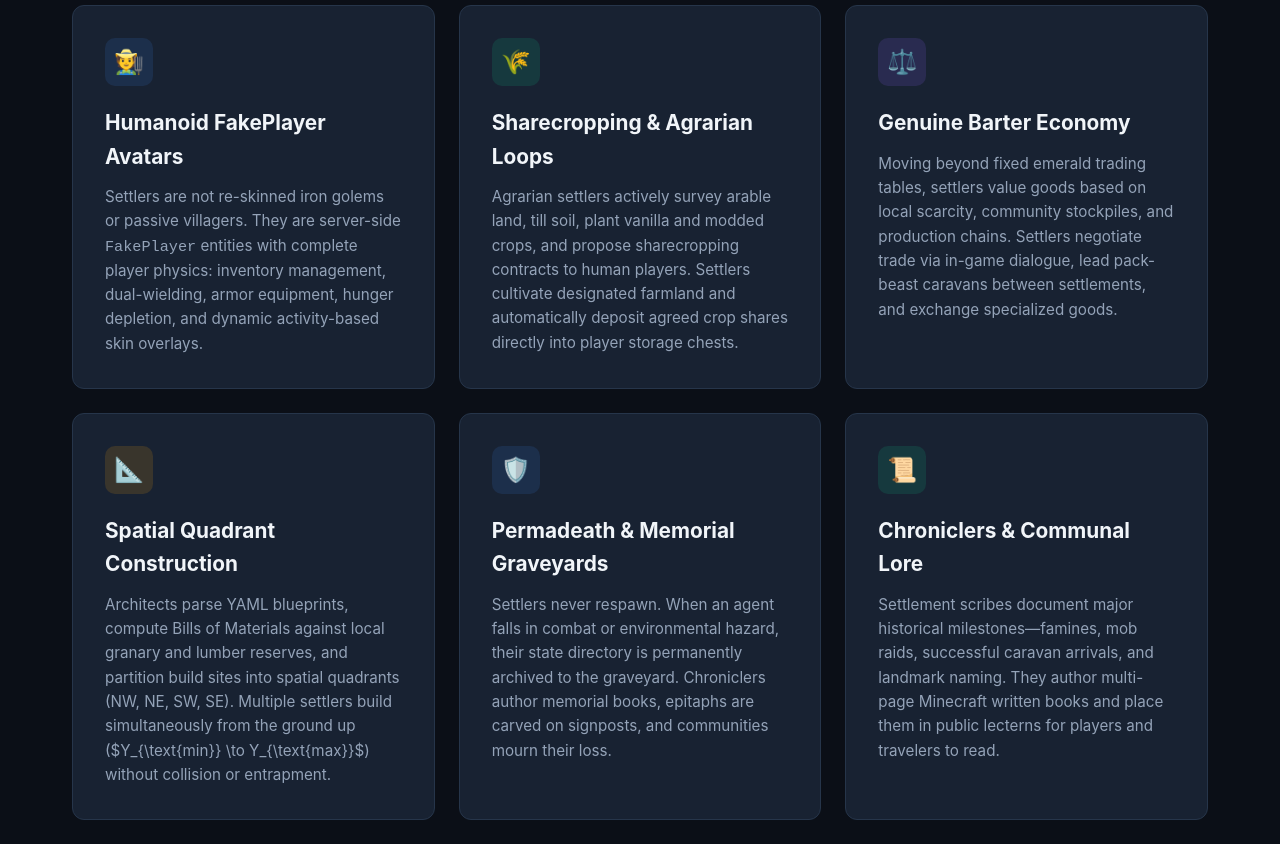
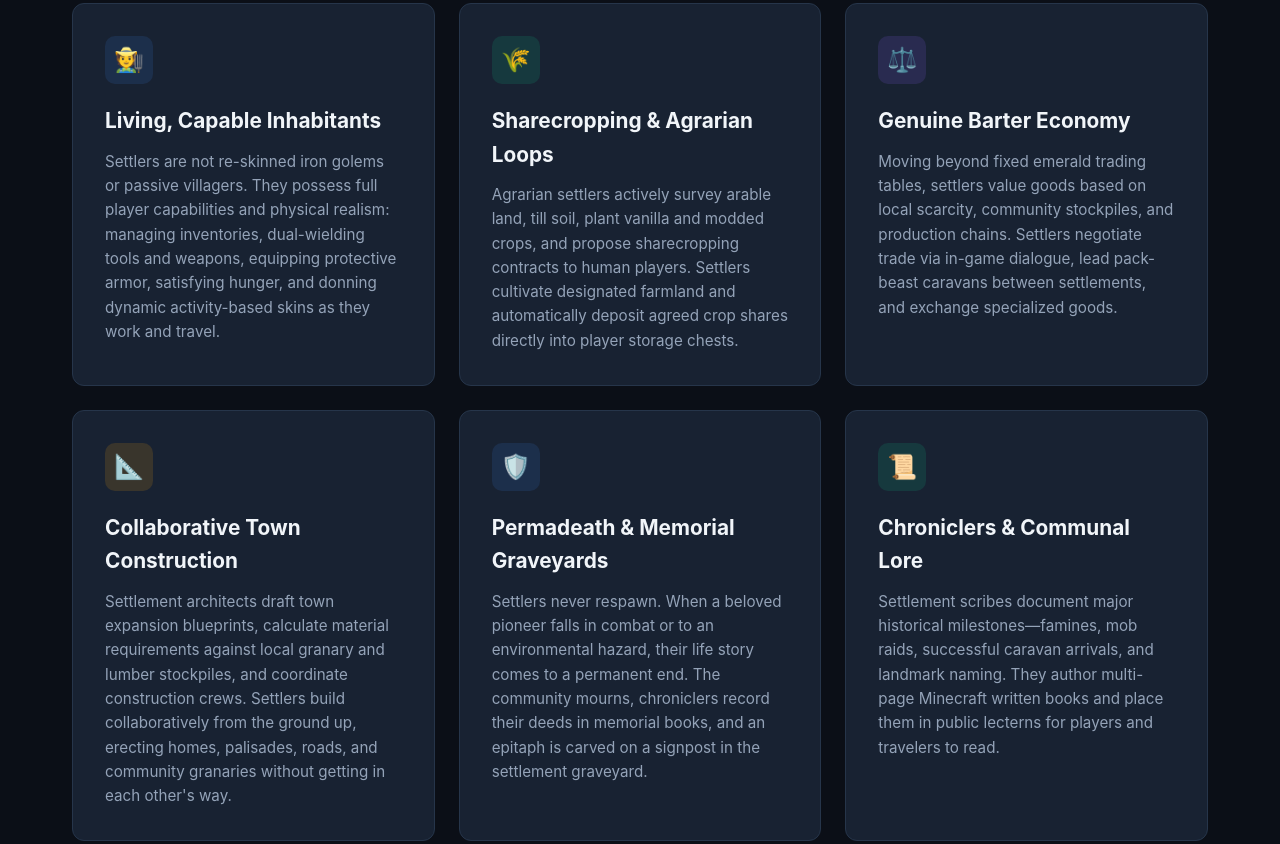
Before and after one commit to btposey/civquest, a plain HTML site: page pages/gameplay.html in a window 1280 px wide. Shown: the part 863-1707 px from the top of the page. Drawn offline with Linux system fonts and the light colour scheme.

Commit message:
docs: refactor README and website narratives for developer and community clarity
Co-authored-by: Junie <junie@jetbrains.com>

```diff
--- a/pages/gameplay.html
+++ b/pages/gameplay.html
@@ -7,7 +7,7 @@
   <meta charset="UTF-8">
   <meta name="viewport" content="width=device-width, initial-scale=1.0">
   <title>CivQuest — Gameplay & Living Settlements</title>
-  <meta name="description" content="Discover CivQuest gameplay: autonomous humanoid FakePlayer settlers, dynamic barter economies, emergent sharecropping, spatial construction, and high-stakes permadeath.">
+  <meta name="description" content="Discover CivQuest gameplay: autonomous living settlers, dynamic barter economies, emergent sharecropping, collaborative town building, and high-stakes permadeath.">
   <link rel="stylesheet" href="assets/css/style.css">
 </head>
 <body>
@@ -47,7 +47,7 @@
     </div>
     <h1>A Living World of<br><span>Autonomous Settlers</span></h1>
     <p>
-      CivQuest introduces authentic, humanoid <code>FakePlayer</code> settlers that build, farm, negotiate,
+      CivQuest introduces authentic, autonomous settlers that build, farm, negotiate,
       and defend their frontier communities alongside vanilla Minecraft villages with permanent stakes.
     </p>
     <div class="hero-buttons">
@@ -66,11 +66,11 @@
     <div class="grid">
       <div class="card">
         <div class="card-icon icon-blue">🧑‍🌾</div>
-        <h3>Humanoid FakePlayer Avatars</h3>
+        <h3>Living, Capable Inhabitants</h3>
         <p>
-          Settlers are not re-skinned iron golems or passive villagers. They are server-side <code>FakePlayer</code> entities
-          with complete player physics: inventory management, dual-wielding, armor equipment, hunger depletion,
-          and dynamic activity-based skin overlays.
+          Settlers are not re-skinned iron golems or passive villagers. They possess full player capabilities
+          and physical realism: managing inventories, dual-wielding tools and weapons, equipping protective armor,
+          satisfying hunger, and donning dynamic activity-based skins as they work and travel.
         </p>
       </div>
 
@@ -96,11 +96,11 @@
 
       <div class="card">
         <div class="card-icon icon-amber">📐</div>
-        <h3>Spatial Quadrant Construction</h3>
+        <h3>Collaborative Town Construction</h3>
         <p>
-          Architects parse YAML blueprints, compute Bills of Materials against local granary and lumber reserves,
-          and partition build sites into spatial quadrants (NW, NE, SW, SE). Multiple settlers build simultaneously
-          from the ground up ($Y_{\text{min}} \to Y_{\text{max}}$) without collision or entrapment.
+          Settlement architects draft town expansion blueprints, calculate material requirements against local
+          granary and lumber stockpiles, and coordinate construction crews. Settlers build collaboratively from the ground up,
+          erecting homes, palisades, roads, and community granaries without getting in each other's way.
         </p>
       </div>
 
@@ -108,9 +108,9 @@
         <div class="card-icon icon-blue">🛡️</div>
         <h3>Permadeath & Memorial Graveyards</h3>
         <p>
-          Settlers never respawn. When an agent falls in combat or environmental hazard, their state directory is
-          permanently archived to the graveyard. Chroniclers author memorial books, epitaphs are carved on signposts,
-          and communities mourn their loss.
+          Settlers never respawn. When a beloved pioneer falls in combat or to an environmental hazard, their life story
+          comes to a permanent end. The community mourns, chroniclers record their deeds in memorial books, and an epitaph
+          is carved on a signpost in the settlement graveyard.
         </p>
       </div>
 
```
Also changed, not shown: pages/index.html (+2 -2 lines), 1 other file.
